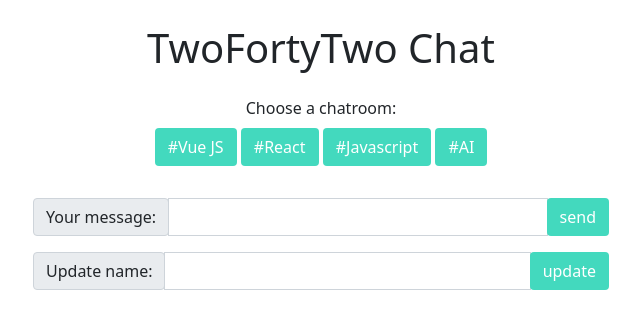
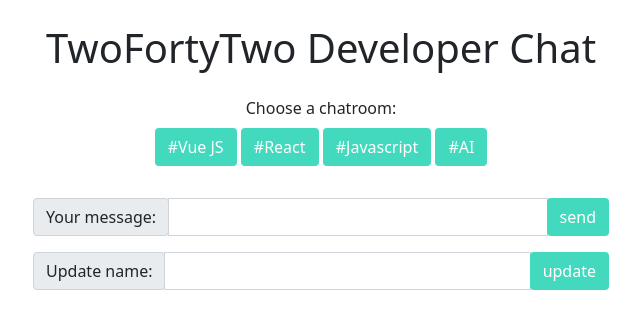
Before and after one commit to oscar-mcintosh/vanilla-JS-chat, a website built with webpack: page dist/index.html in a window 1280 px wide. Shown: the whole page, without its empty margins (319-959 px from the left). Built offline with nearby package versions, Linux system fonts and the light colour scheme; some packages are replaced by stand-ins of ours; no server answers; the database is empty.

Commit message:
Added styles

```diff
--- a/dist/index.html
+++ b/dist/index.html
@@ -5,13 +5,13 @@
     <meta http-equiv="X-UA-Compatible" content="IE=edge">
     <meta name="viewport" content="width=device-width, initial-scale=1.0">
     <link href="https://cdn.jsdelivr.net/npm/bootstrap@5.0.2/dist/css/bootstrap.min.css" rel="stylesheet" integrity="sha384-EVSTQN3/azprG1Anm3QDgpJLIm9Nao0Yz1ztcQTwFspd3yD65VohhpuuCOmLASjC" crossorigin="anonymous">
-<link rel="stylesheet" href="/dist/styles.css">
-    <title>FB Chat</title>
+    <link rel="stylesheet" href="/dist/styles.css">
+    <title>242 Chat</title>
 </head>
 <body>
       <!-- container & title -->
       <div class="container my-4">
-        <h1 class="my-4 text-center">TwoFortyTwo  Chat</h1>
+        <h1 class="my-4 text-center">TwoFortyTwo Developer Chat</h1>
         <!-- buttons for chatrooms -->
         <div class="chat-rooms mb-3 text-center">
             <div class="my-2">Choose a chatroom:</div>
```
